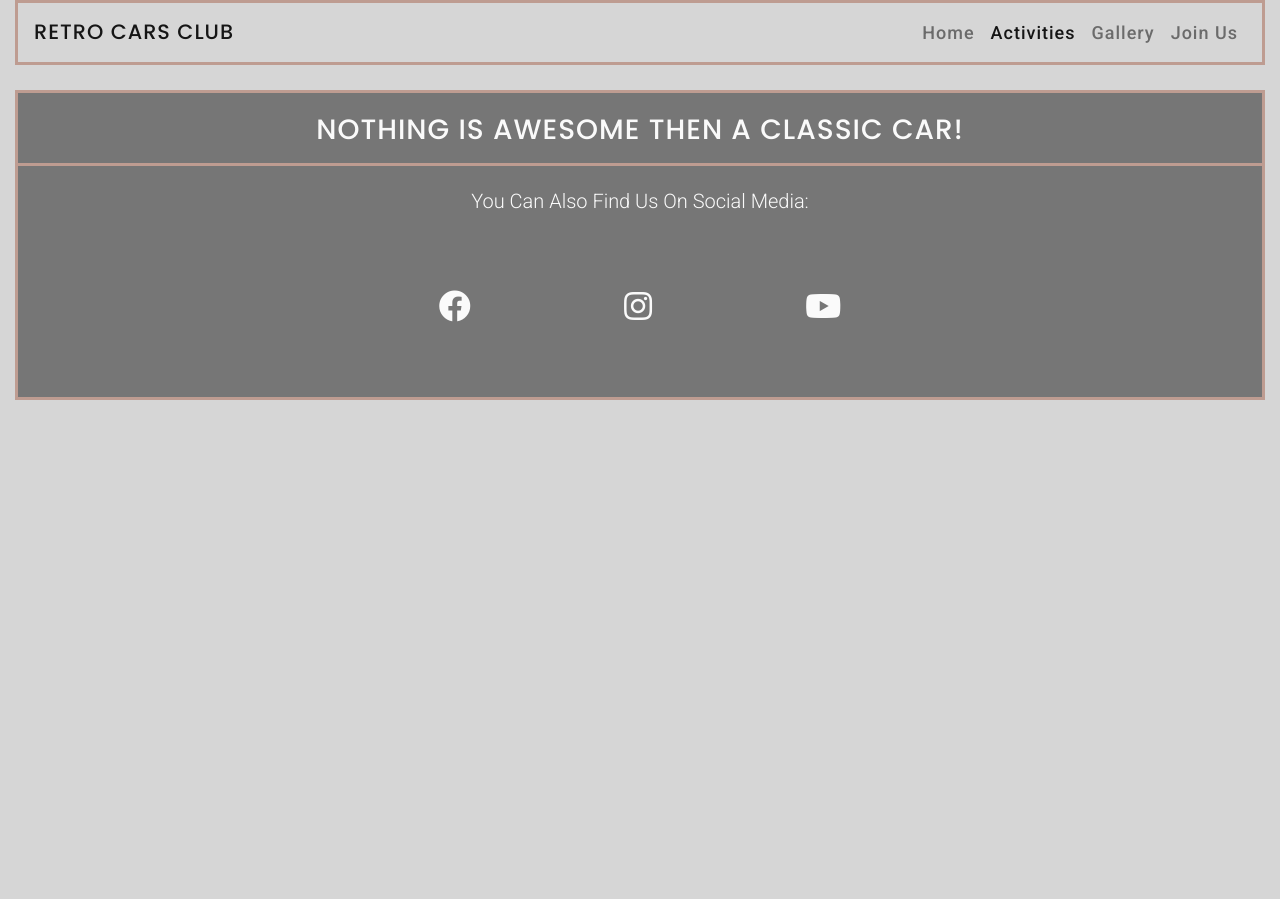
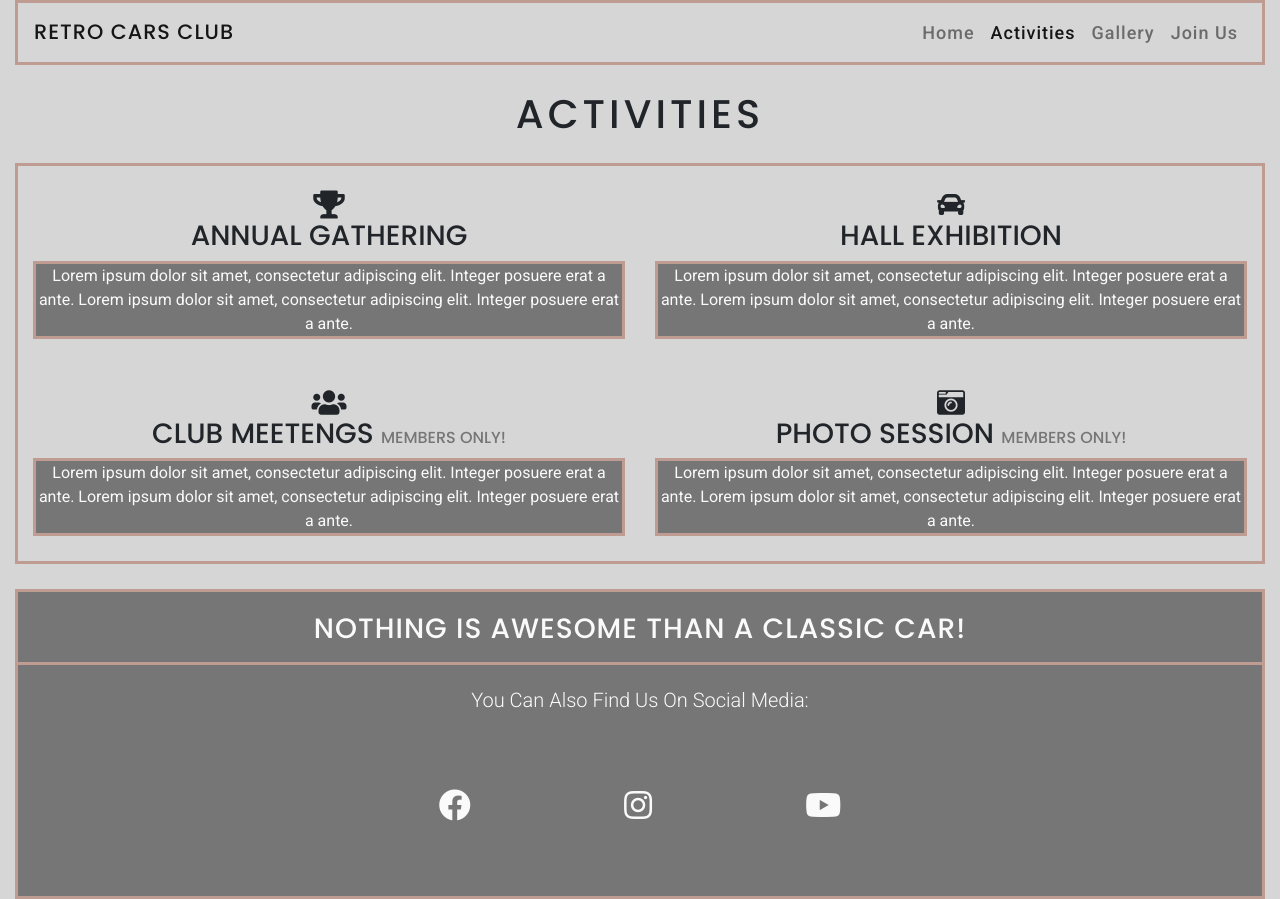
Before and after one commit to dimitar-4/ms-project1-rcc, a plain HTML site: page activities.html in a window 1280 px wide. Before the commit the page ends 800 px from the top, so only its background shows below. Drawn offline with nearby package versions, Linux system fonts and the light colour scheme.

Commit message:
Added structure, style and icons to activities.html

```diff
--- a/activities.html
+++ b/activities.html
@@ -1,28 +1,43 @@
 <!DOCTYPE html>
 <html lang="en">
-
   <head>
-	<meta charset="UTF-8">
-	<meta name="viewport" content="width=device-width, initial-scale=1.0">
+    <meta charset="UTF-8" />
+    <meta name="viewport" content="width=device-width, initial-scale=1.0" />
     <title>Retro Cars Club</title>
-	<link rel="stylesheet" href="https://stackpath.bootstrapcdn.com/bootstrap/4.5.2/css/bootstrap.min.css"
-		integrity="sha384-JcKb8q3iqJ61gNV9KGb8thSsNjpSL0n8PARn9HuZOnIxN0hoP+VmmDGMN5t9UJ0Z" crossorigin="anonymous">
-	<link rel="stylesheet" href="https://use.fontawesome.com/releases/v5.15.0/css/all.css"
-		integrity="sha384-OLYO0LymqQ+uHXELyx93kblK5YIS3B2ZfLGBmsJaUyor7CpMTBsahDHByqSuWW+q" crossorigin="anonymous">
-	<link rel="stylesheet" href="assets/css/style.css">
+    <link
+      rel="stylesheet"
+      href="https://stackpath.bootstrapcdn.com/bootstrap/4.5.2/css/bootstrap.min.css"
+      integrity="sha384-JcKb8q3iqJ61gNV9KGb8thSsNjpSL0n8PARn9HuZOnIxN0hoP+VmmDGMN5t9UJ0Z"
+      crossorigin="anonymous"
+    />
+    <link
+      rel="stylesheet"
+      href="https://use.fontawesome.com/releases/v5.15.0/css/all.css"
+      integrity="sha384-OLYO0LymqQ+uHXELyx93kblK5YIS3B2ZfLGBmsJaUyor7CpMTBsahDHByqSuWW+q"
+      crossorigin="anonymous"
+    />
+    <link rel="stylesheet" href="assets/css/style.css" />
   </head>
 
   <body>
-
     <header class="container-fluid">
-
       <!--  The main code for the navigation menu is from Bootstrap -->
 
-		<nav class="navbar navbar-expand-lg navbar-light bg-transparent nav-style">
+      <nav
+        class="navbar navbar-expand-lg navbar-light bg-transparent nav-style"
+      >
         <a class="navbar-brand" href="index.html">
           <h2 class="headings">RETRO CARS CLUB</h2>
         </a>
-			<button class="navbar-toggler" type="button" data-toggle="collapse" data-target="#navbarNav" aria-controls="navbarNav" aria-expanded="false" aria-label="Toggle navigation">
+        <button
+          class="navbar-toggler"
+          type="button"
+          data-toggle="collapse"
+          data-target="#navbarNav"
+          aria-controls="navbarNav"
+          aria-expanded="false"
+          aria-label="Toggle navigation"
+        >
           <span class="navbar-toggler-icon"></span>
         </button>
         <div class="collapse navbar-collapse" id="navbarNav">
@@ -31,7 +46,9 @@
               <a class="nav-link" href="index.html">Home</a>
             </li>
             <li class="nav-item active">
-						<a class="nav-link" href="activities.html">Activities <span class="sr-only">(current)</span></a>
+              <a class="nav-link" href="activities.html"
+                >Activities <span class="sr-only">(current)</span></a
+              >
             </li>
             <li class="nav-item">
               <a class="nav-link" href="gallery.html">Gallery</a>
@@ -42,34 +59,103 @@
           </ul>
         </div>
       </nav>
+    </header>
 
-	</header>
+    <section class="container-fluid">
+      <h1 class="headings">Activities</h1>
+      <!-- Activities code is used from the "Whiskey Drop" project and also uses bootstrap -->
+      <div class="row content-style">
+        <div class="col-12 col-md-6 col-lg-6">
+          <div class="events-style">
+            <h3 class="headings"><i class="fas fa-trophy d-none d-sm-block"></i> Annual Gathering</h3>
+            <p>
+              Lorem ipsum dolor sit amet, consectetur adipiscing elit. Integer
+              posuere erat a ante. Lorem ipsum dolor sit amet, consectetur
+              adipiscing elit. Integer posuere erat a ante.
+            </p>
+          </div>
+        </div>
+        <div class="col-12 col-md-6 col-lg-6">
+          <div class="events-style">
+            <h3 class="headings">
+              <i class="fas fa-car d-none d-sm-block"></i> Hall Exhibition
+            </h3>
+            <p>
+              Lorem ipsum dolor sit amet, consectetur adipiscing elit. Integer
+              posuere erat a ante. Lorem ipsum dolor sit amet, consectetur
+              adipiscing elit. Integer posuere erat a ante.
+            </p>
+          </div>
+        </div>
+        <div class="col-12 col-md-6 col-lg-6">
+          <div class="events-style">
+            <h3 class="headings">
+              <i class="fas fa-users d-none d-sm-block"></i> Club Meetengs
+           <a href="join.html">Members Only!</a> </h3>
+            <p>
+              Lorem ipsum dolor sit amet, consectetur adipiscing elit. Integer
+              posuere erat a ante. Lorem ipsum dolor sit amet, consectetur
+              adipiscing elit. Integer posuere erat a ante.
+            </p>
+          </div>
+        </div>
+        <div class="col-12 col-md-6 col-lg-6">
+          <div class="events-style">
+            <h3 class="headings">
+              <i class="fas fa-camera-retro d-none d-sm-block"></i> Photo Session
+           <a href="join.html">Members Only!</a> </h3>
+            <p>
+              Lorem ipsum dolor sit amet, consectetur adipiscing elit. Integer
+              posuere erat a ante. Lorem ipsum dolor sit amet, consectetur
+              adipiscing elit. Integer posuere erat a ante.
+            </p>
+          </div>
+        </div>
+      </div>
+    </section>
 
     <!-- The footer code is from bootsrap and social links code is taken from the "Love Running" project -->
     <footer class="container-fluid">
-
       <div class="footer-style">
-			<h3 class="text-center headings">Nothing Is Awesome Then a Classic Car!</h3>
-			<hr class="divider">
+        <h3 class="text-center headings">
+          Nothing Is Awesome Than a Classic Car!
+        </h3>
+        <hr class="divider" />
         <p>You Can Also Find Us On Social Media:</p>
         <ul class="text-center social-networks">
-				<li><a href="https://www.facebook.com" target="_blank"><i class="fab fa-facebook"></i></a></li>
-				<li><a href="https://www.instagram.com" target="_blank"><i class="fab fa-instagram"></i></a></li>
-				<li><a href="https://www.youtube.com" target="_blank"><i class="fab fa-youtube"></i></a></li>
+          <li>
+            <a href="https://www.facebook.com" target="_blank"
+              ><i class="fab fa-facebook"></i
+            ></a>
+          </li>
+          <li>
+            <a href="https://www.instagram.com" target="_blank"
+              ><i class="fab fa-instagram"></i
+            ></a>
+          </li>
+          <li>
+            <a href="https://www.youtube.com" target="_blank"
+              ><i class="fab fa-youtube"></i
+            ></a>
+          </li>
         </ul>
       </div>
-
     </footer>
 
-	<script src="https://code.jquery.com/jquery-3.5.1.slim.min.js"
-		integrity="sha384-DfXdz2htPH0lsSSs5nCTpuj/zy4C+OGpamoFVy38MVBnE+IbbVYUew+OrCXaRkfj" crossorigin="anonymous">
-	</script>
-	<script src="https://cdn.jsdelivr.net/npm/popper.js@1.16.0/dist/umd/popper.min.js"
-		integrity="sha384-Q6E9RHvbIyZFJoft+2mJbHaEWldlvI9IOYy5n3zV9zzTtmI3UksdQRVvoxMfooAo" crossorigin="anonymous">
-	</script>
-	<script src="https://stackpath.bootstrapcdn.com/bootstrap/4.5.0/js/bootstrap.min.js"
-		integrity="sha384-OgVRvuATP1z7JjHLkuOU7Xw704+h835Lr+6QL9UvYjZE3Ipu6Tp75j7Bh/kR0JKI" crossorigin="anonymous">
-	</script>
+    <script
+      src="https://code.jquery.com/jquery-3.5.1.slim.min.js"
+      integrity="sha384-DfXdz2htPH0lsSSs5nCTpuj/zy4C+OGpamoFVy38MVBnE+IbbVYUew+OrCXaRkfj"
+      crossorigin="anonymous"
+    ></script>
+    <script
+      src="https://cdn.jsdelivr.net/npm/popper.js@1.16.0/dist/umd/popper.min.js"
+      integrity="sha384-Q6E9RHvbIyZFJoft+2mJbHaEWldlvI9IOYy5n3zV9zzTtmI3UksdQRVvoxMfooAo"
+      crossorigin="anonymous"
+    ></script>
+    <script
+      src="https://stackpath.bootstrapcdn.com/bootstrap/4.5.0/js/bootstrap.min.js"
+      integrity="sha384-OgVRvuATP1z7JjHLkuOU7Xw704+h835Lr+6QL9UvYjZE3Ipu6Tp75j7Bh/kR0JKI"
+      crossorigin="anonymous"
+    ></script>
   </body>
-
 </html>
--- a/assets/css/style.css
+++ b/assets/css/style.css
@@ -74,9 +74,21 @@ section h1 {
   letter-spacing: 4px;
 }
 
-.card-style {
+.content-style {
   border: 3px solid #be9c91;
   border-radius: 0;
+  margin: 0;
+}
+
+.events-style {
+    text-align: center;
+    padding: 25px 0;
+}
+
+.events-style p {
+    color: #fafafa;
+    background-color: #767676;
+    border: 3px solid #be9c91;
 }
 
 .hero-img {
@@ -90,6 +102,19 @@ section h1 {
   background-color: #767676;
   padding: 20px 0;
   border-top: 3px solid #be9c91;
+}
+
+/* Section Activities */
+
+.events-style h3 a {
+    font-size: medium;
+    text-decoration: none;
+    color: #767676;
+}
+
+.events-style h3 a:hover {
+    color: #be9c91;
+    background-color: #767676;
 }
 
 /* Section Gallery */
```
Lines whose indentation alone changed are shown as unchanged.
